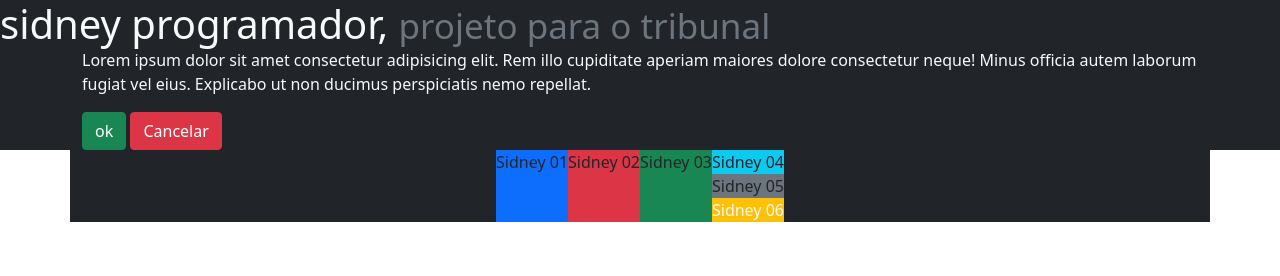
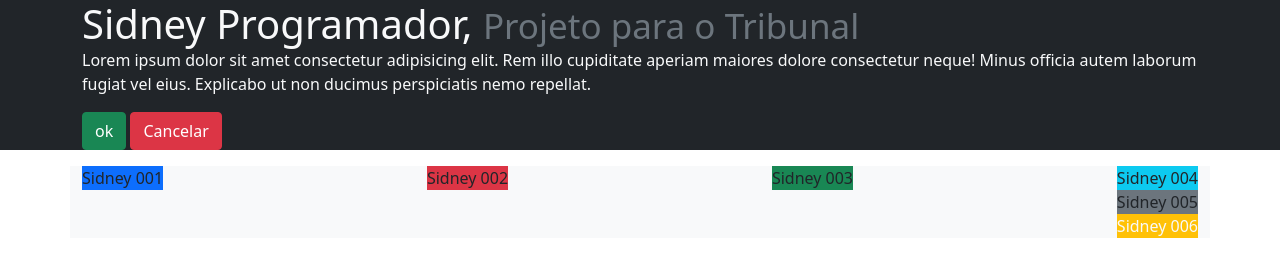
Before and after one commit to sjprog/Projeto-Booststrap, a plain HTML site: page index.html in a window 1280 px wide. Drawn offline with nearby package versions, Linux system fonts and the light colour scheme.

Commit message:
Update index.html

```diff
--- a/index.html
+++ b/index.html
@@ -28,8 +28,9 @@
 
 <body>
     <div class="bg-dark text-light">
-        <h1 class="m-auto ">sidney programador, <small class="text-muted">projeto para o tribunal</small></h1>
+
         <div class="container float-xl-left">
+            <h1 class="m-auto ">Sidney Programador, <small class="text-muted">Projeto para o Tribunal</small></h1>
             <p>Lorem ipsum dolor sit amet consectetur adipisicing elit. Rem illo cupiditate aperiam maiores dolore
                 consectetur neque! Minus officia autem laborum fugiat vel eius. Explicabo ut non ducimus perspiciatis
                 nemo repellat.</p>
@@ -40,14 +41,14 @@
     </div>
 
 
-    <div class="bg-dark container d-flex justify-content-center">
-        <div class="bg-primary"> Sidney 01</div>
-        <div class="bg-danger"> Sidney 02</div>
-        <div class="bg-success"> Sidney 03</div>
+    <div class="my-3 container bg-light d-flex justify-content-between align-items-lg-start">
+        <div class="bg-primary">Sidney 001</div>
+        <div class="bg-danger">Sidney 002</div>
+        <div class="bg-success">Sidney 003</div>
         <div>
-            <div class="bg-info"> Sidney 04</div>
-            <div class="bg-secondary"> Sidney 05</div>
-            <div class="bg-warning text-light"> Sidney 06</div>
+            <div class="bg-info">Sidney 004</div>
+            <div class="bg-secondary">Sidney 005</div>
+            <div class="bg-warning text-light">Sidney 006</div>
         </div>
     </div>
 
```
